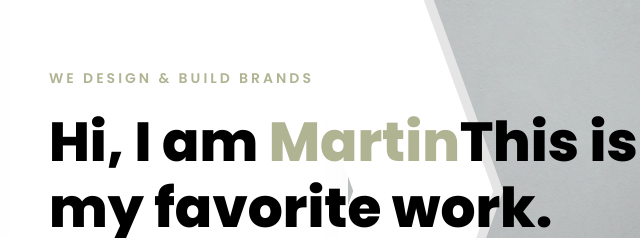
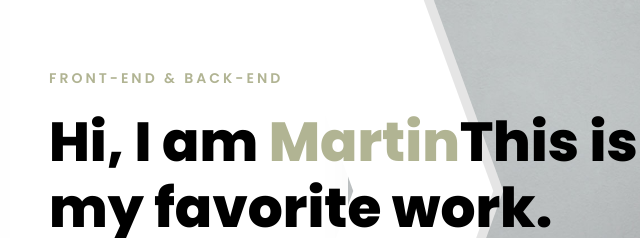
Before and after one commit to blueskyleader01/Bluesky-portfolio, a plain HTML site: page index.html in a window 1280 px wide. Shown: the part 184-422 px from the top of the page, 36-676 px from the left. Drawn offline with Linux system fonts and the light colour scheme; some packages are replaced by stand-ins of ours; no server answers; files whose address does not match are found by name.

Commit message:
feat: changed landing page

```diff
--- a/index.html
+++ b/index.html
@@ -72,7 +72,7 @@
 						</div>
 						<div class="one-forth d-flex align-items-center ftco-animate" data-scrollax=" properties: { translateY: '70%' }">
 							<div class="text">
-								<span class="subheading">We Design &amp; Build Brands</span>
+								<span class="subheading">Front-end &amp; Back-end</span>
 								<h1 class="mb-4 mt-3">Hi, I am <span>Martin</span>This is my favorite work.</h1>
 								<p><a href="#" class="btn btn-primary">Hire me</a> <a href="#" class="btn btn-primary btn-outline-primary">Download CV</a></p>
 							</div>
```
